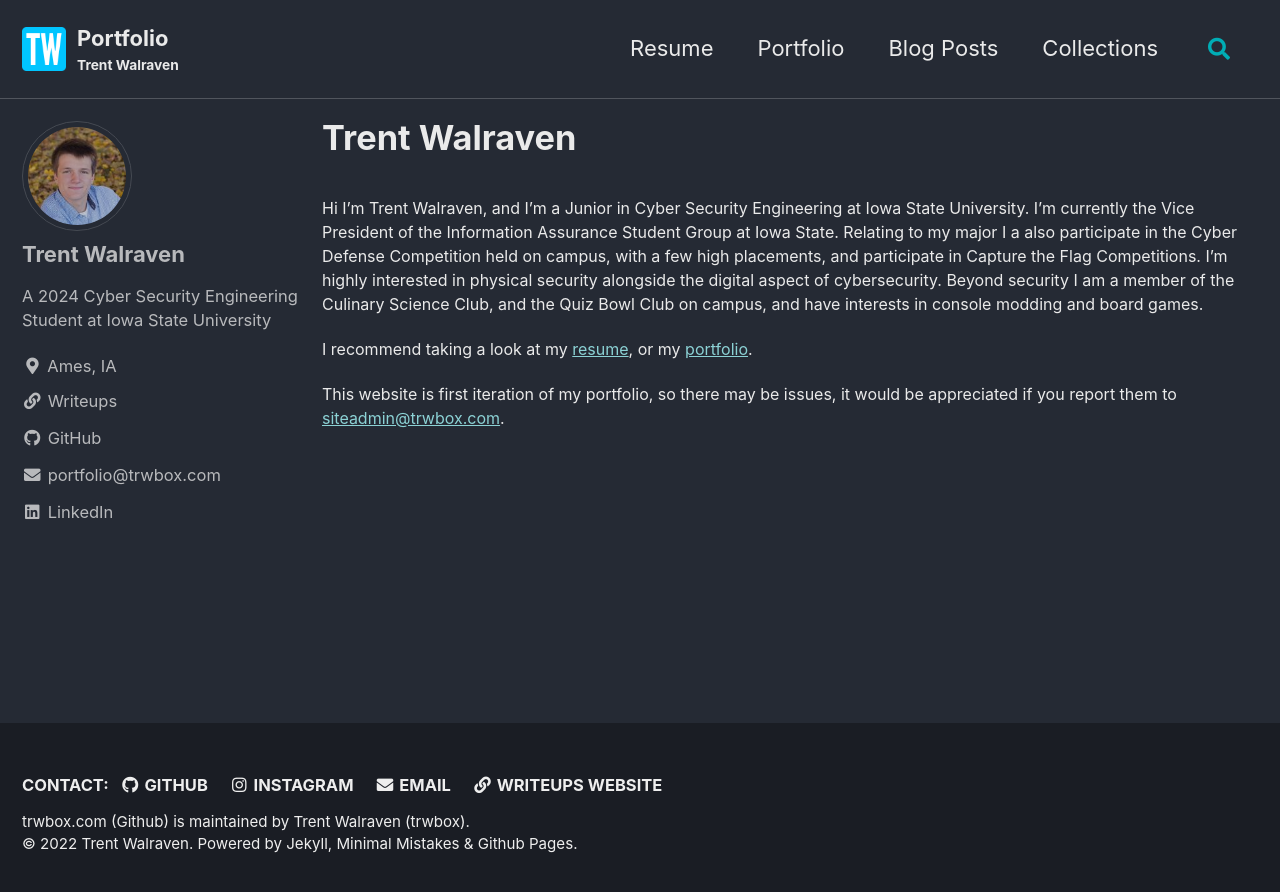
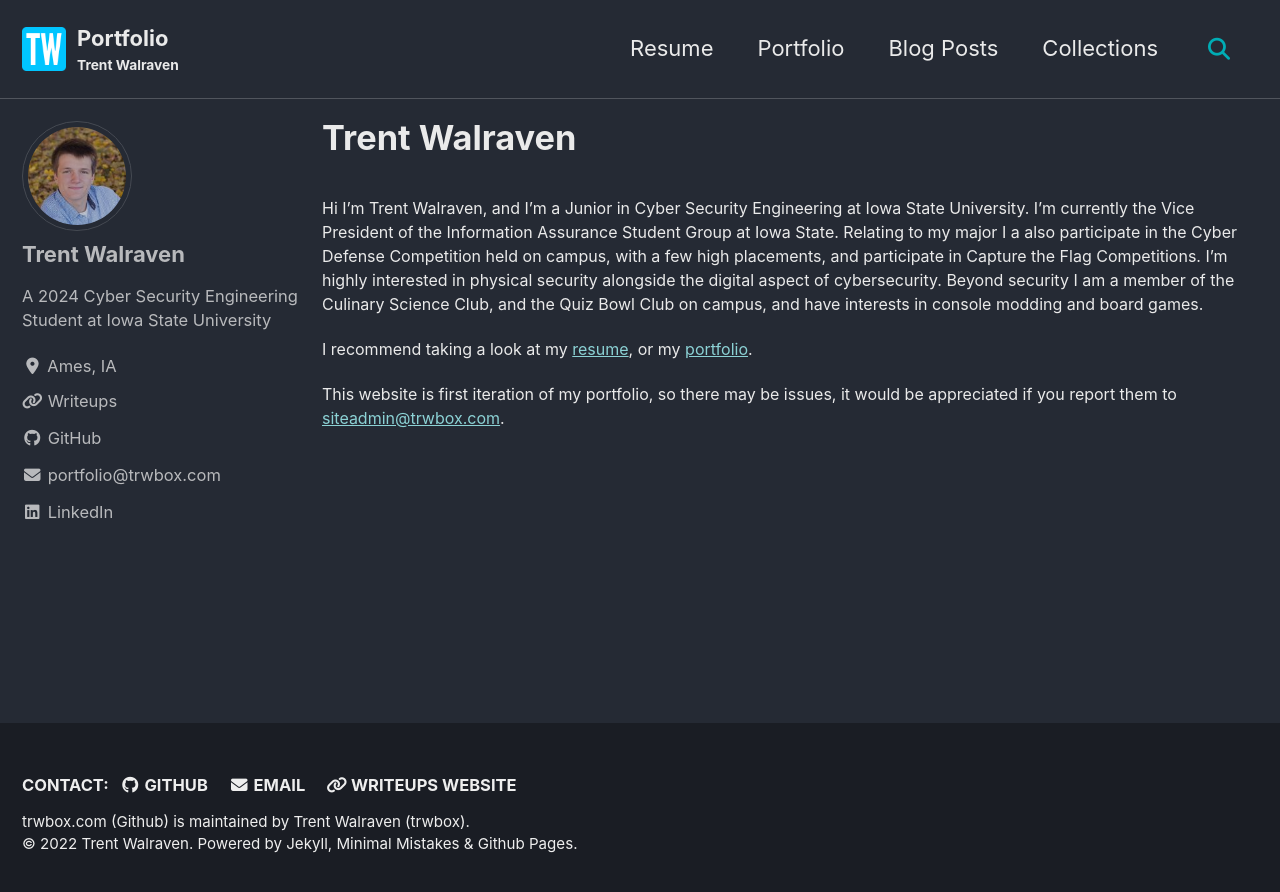
Before and after one commit to trwbox/trwbox.github.io, a Jekyll site: the page built from index.md, in a window 1280 px wide. Shown: the top 892 px of the page. Built offline with Jekyll 4.4.1, drawn with Linux system fonts in a browser that asks for light colours; cached includes are drawn as plain includes.

Commit message:
Update misc little config things

```diff
--- a/_config.yml
+++ b/_config.yml
@@ -106,9 +106,6 @@ footer:
     - label: "GitHub"
       icon: "fab fa-fw fa-github"
       url: "https://github.com/trwbox"
-    - label: "Instagram"
-      icon: "fab fa-fw fa-instagram"
-      url: "https://instagram.com/trwbox"
     - label: "Email"
       icon: "fas fa-fw fa-envelope"
       url: "mailto:portfolio@trwbox.com"
--- a/_data/authors.yml
+++ b/_data/authors.yml
@@ -25,11 +25,11 @@ Trent Walraven Resume:
       icon: "fas fa-fw fa-envelope"
       url: "mailto:portfolio@trwbox.com"
     - label: "(773) 850-1387"
-      icon: "fas fa-fw fa-phone"
+      icon: "fas fa-fw fa-phone-flip"
       url: "tel:773-850-1387"
     - label: "GitHub"
       icon: "fab fa-fw fa-github"
       url: "https://github.com/trwbox"
     - label: "LinkedIn"
-      icon: "fab fa-fw fa-linkedin"
+      icon: "fab fa-fw fa-linkedin-in"
       url: "https://www.linkedin.com/in/trent-walraven"
--- a/_includes/head.html
+++ b/_includes/head.html
@@ -15,8 +15,8 @@
 
 <!-- For all browsers -->
 <link rel="stylesheet" href="{{ '/assets/css/main.css' | relative_url }}">
-<link rel="preload" href="https://cdn.jsdelivr.net/npm/@fortawesome/fontawesome-free@5/css/all.min.css" as="style" onload="this.onload=null;this.rel='stylesheet'">
-<noscript><link rel="stylesheet" href="https://cdn.jsdelivr.net/npm/@fortawesome/fontawesome-free@5/css/all.min.css"></noscript>
+<link rel="preload" href="https://cdn.jsdelivr.net/npm/@fortawesome/fontawesome-free@6/css/all.min.css" as="style" onload="this.onload=null;this.rel='stylesheet'">
+<noscript><link rel="stylesheet" href="https://cdn.jsdelivr.net/npm/@fortawesome/fontawesome-free@6/css/all.min.css"></noscript>
 
 {% if site.head_scripts %}
   {% for script in site.head_scripts %}
```
